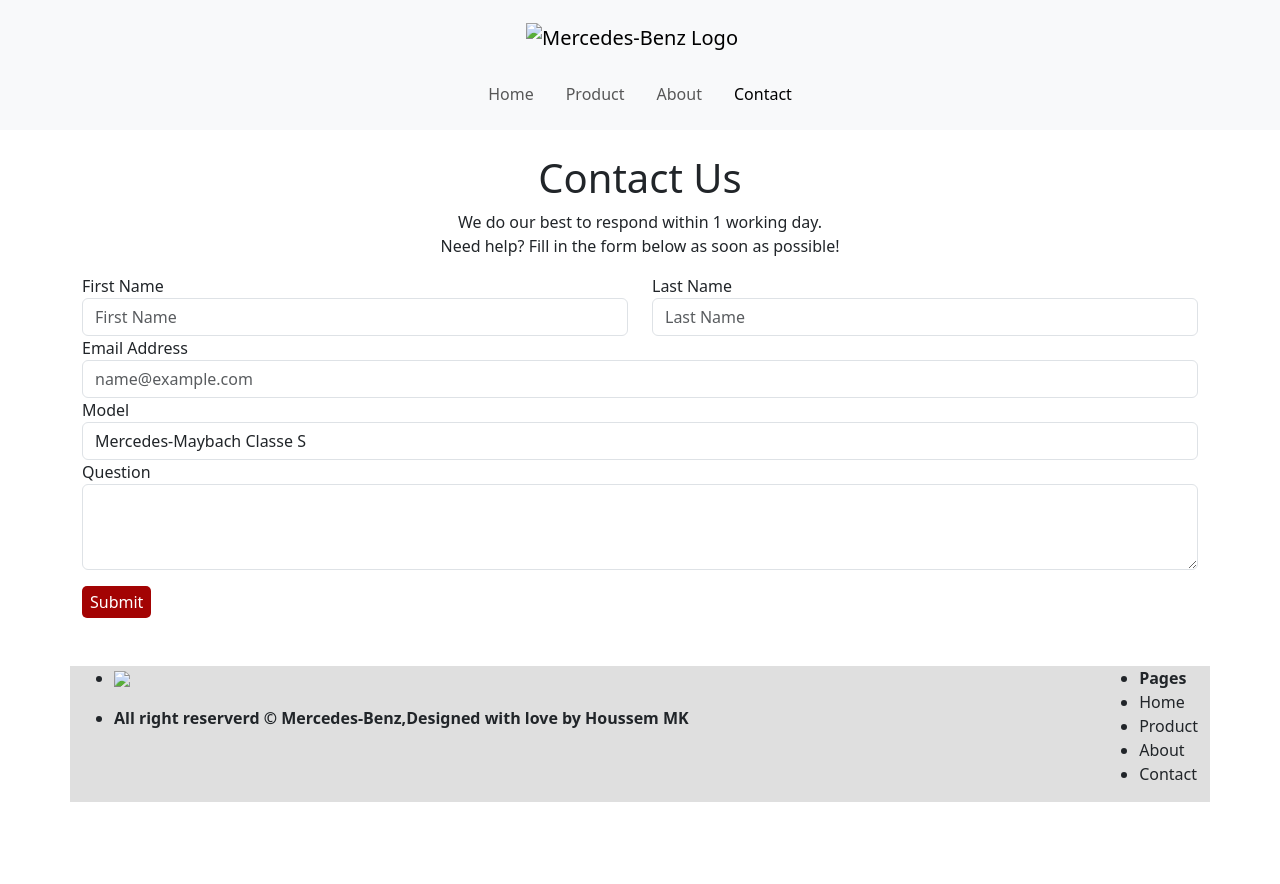
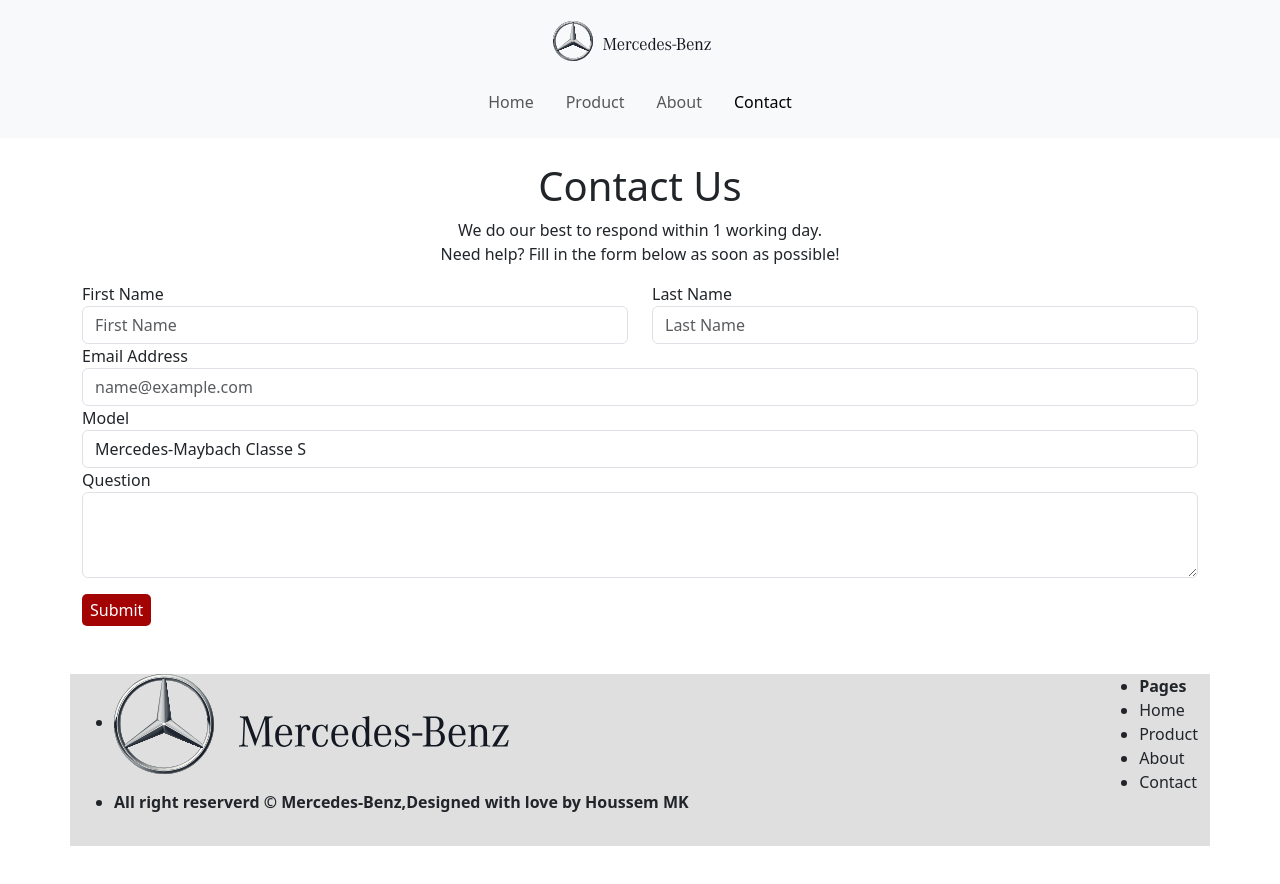
Before and after one commit to houssem55web/MERCEDES-project, a plain HTML site: page contact.html in a window 1280 px wide. Before the commit the page ends 850 px from the top, so only its background shows below. Drawn offline with nearby package versions, Linux system fonts and the light colour scheme.

Commit message:
Update contact.html

```diff
--- a/contact.html
+++ b/contact.html
@@ -5,7 +5,7 @@
     <meta name="viewport" content="width=device-width, initial-scale=1.0">
     <link rel="stylesheet" href="style.css">
     <link href="https://cdn.jsdelivr.net/npm/bootstrap@5.3.7/dist/css/bootstrap.min.css" rel="stylesheet" integrity="sha384-LN+7fdVzj6u52u30Kp6M/trliBMCMKTyK833zpbD+pXdCLuTusPj697FH4R/5mcr" crossorigin="anonymous">
-    <link rel="icon" type="image/png" href="image/Mercedes-Logo.svg(1).png">
+    <link rel="icon" type="png" href="Mercedes-Logo.svg(1).png">
 <title>Contact-Mercedes-Benz</title>
 
 </head>
@@ -27,7 +27,7 @@
       <!-- Logo (desktop only) -->
       <div class="d-flex justify-content-center">
         <a class="navbar-brand d-none d-lg-block" href="index.html">
-          <img src="image/Mercedes-Benz_Logo_2010.svg" height="40" width="auto" alt="Mercedes-Benz Logo">
+          <img src="Mercedes-Benz_Logo_2010.svg" height="40" width="auto" alt="Mercedes-Benz Logo">
         </a>
       </div>
 
@@ -116,7 +116,7 @@
             <ul class="nav-flex-column">
                  <li class="nav-item">
                     <a href="index.html" class="nav-link text-muted">
-                        <img src="image/Mercedes-Benz_Logo_2010.svg" height="100">
+                        <img src="Mercedes-Benz_Logo_2010.svg" height="100">
                     </a>
                 </li>
                 <li class="fw-bold nav-item">
@@ -159,4 +159,5 @@
     <script src="script.js"></script>
     <script src="https://cdn.jsdelivr.net/npm/bootstrap@5.3.7/dist/js/bootstrap.bundle.min.js" integrity="sha384-ndDqU0Gzau9qJ1lfW4pNLlhNTkCfHzAVBReH9diLvGRem5+R9g2FzA8ZGN954O5Q" crossorigin="anonymous"></script>
 </body>
+
 </html>
```
